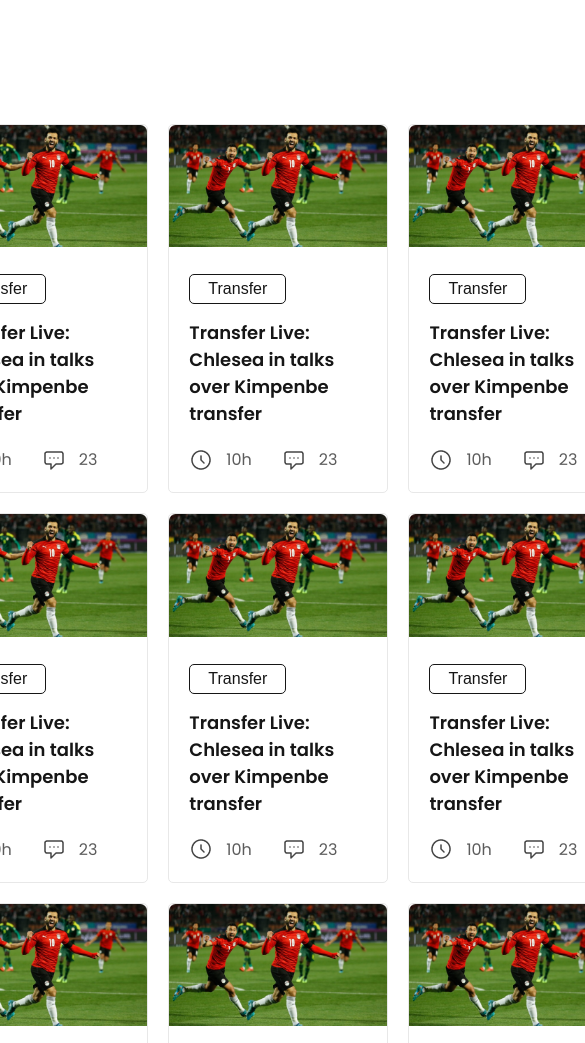
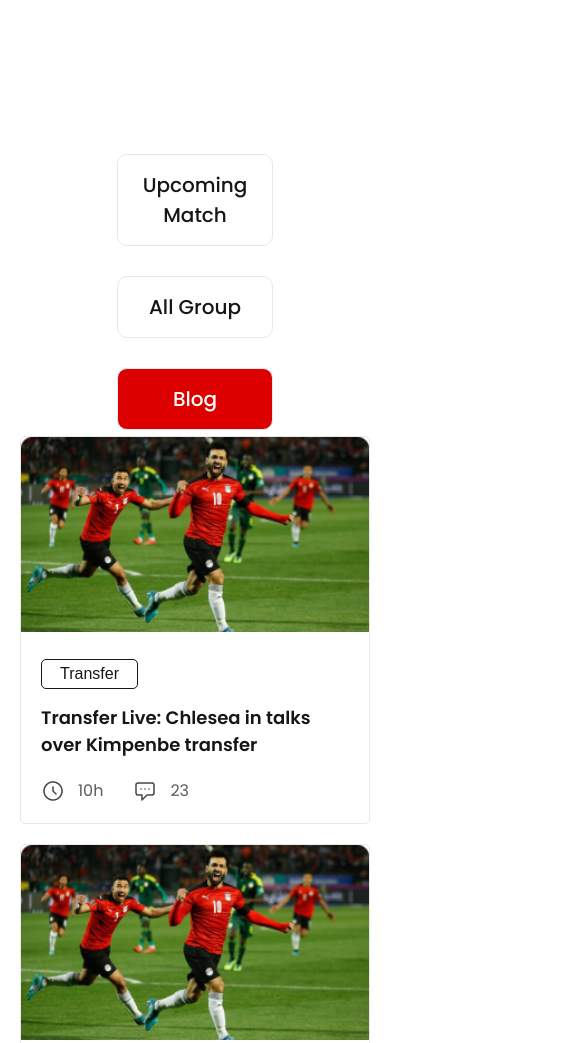
Before and after one commit to JubayerP/assignment-2, a plain HTML site: page index.html in a window 390 px wide. Shown: the part 880-1923 px from the top of the page, 585 px wide, since content can reach past the window. Drawn offline with nearby package versions, Linux system fonts and the light colour scheme.

Commit message:
blogs mobile responsive created

```diff
--- a/style.css
+++ b/style.css
@@ -72,7 +72,7 @@ body{
     border: 1px solid rgba(22, 22, 22, 1);
     background-color: rgba(22, 22, 22, 1);
     display: inline-block;
-    width: 312px;
+    width: 23%;
     height: 312px;
     display: flex;
     flex-direction: column;
@@ -194,6 +194,23 @@ body{
         margin-bottom: -30px;
         width: 100%;
     }
+
+    #blogs-container{
+        flex-direction: column;
+    }
+    .blogs{
+        grid-template-columns: 1fr;
+        margin: 0 20px;
+    }
+    .menu{
+        border: 0;
+        background-color: #fff;
+        margin: 0 auto;
+        width: 50%;
+    }
+    .menu a{
+        border: 1px solid #E8E8E8;
+    }
 }
 
 /* For Tablet Devices */
@@ -235,6 +252,7 @@ body{
     }
     .blogs{
         grid-template-columns: repeat(2, 1fr);
+        margin: 0 50px;
     }
     .blog{
         width: 100%;
```
